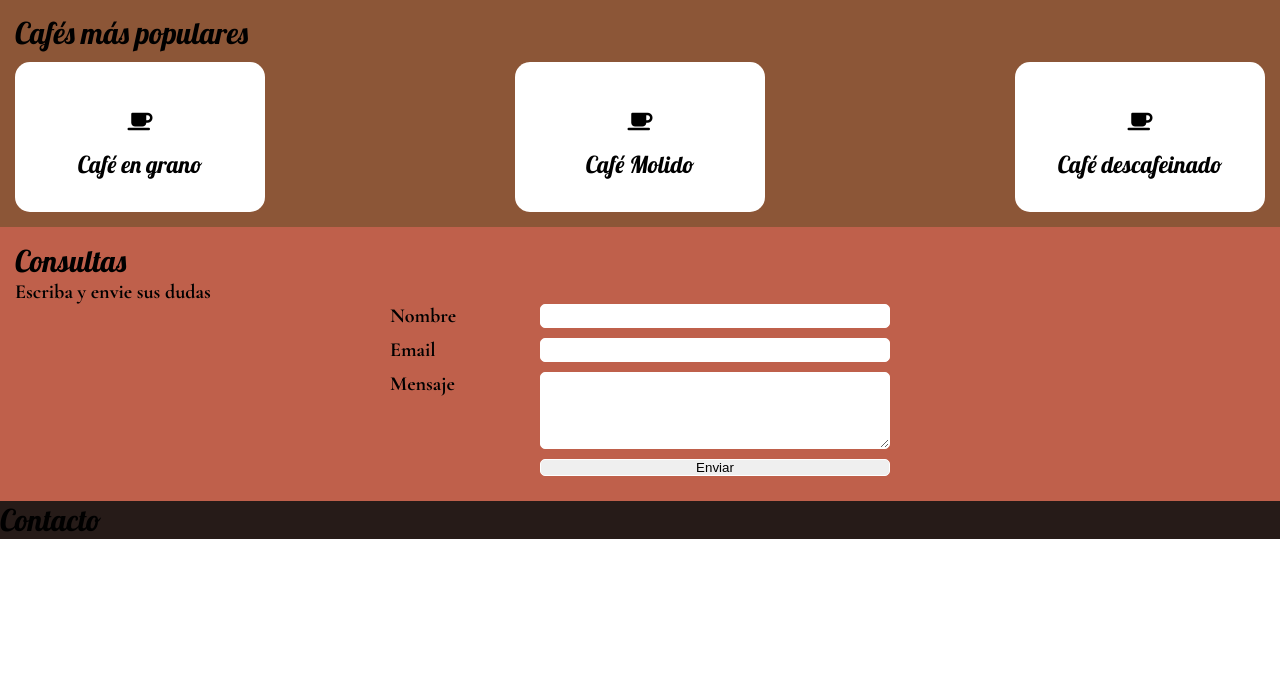
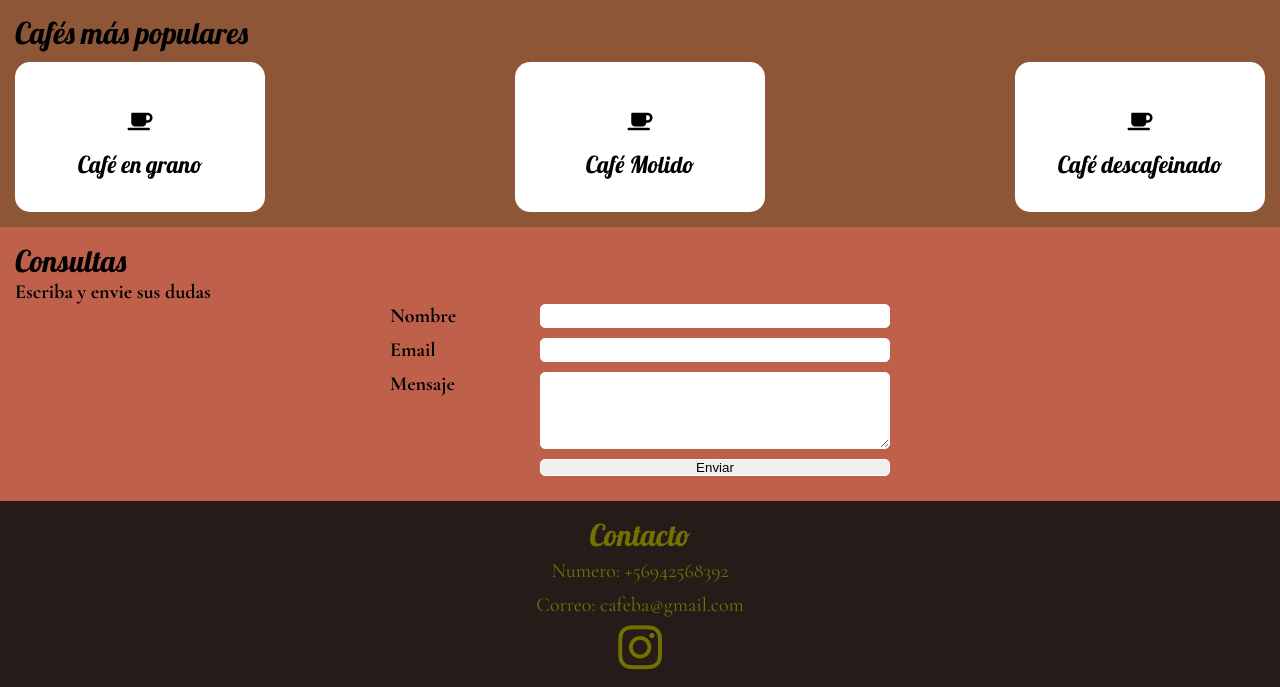
Before and after one commit to Pataparapum/Pataparapum.github.io, a plain HTML site: page index.html in a window 1280 px wide. Shown: the part 907-1594 px from the top of the page. Before the commit the page ends 1446 px from the top, so only its background shows below. Drawn offline with nearby package versions, Linux system fonts and the light colour scheme.

Commit message:
commits final

```diff
--- a/estilo/style.css
+++ b/estilo/style.css
@@ -200,6 +200,20 @@ input[type="submit"]{
     grid-column: 2/3;
 }
 
+/*Bloque contacto*/
 #contactos{
     background-color: #261B18;
+    color: #6F7302;
+    padding: 15px 15px 15px 15px;
+    text-align: center;
 }
+
+#contactos i{
+    font-size: 50px;
+}
+
+#contactos p{
+    text-align: center;
+    padding-top: 5px;
+    padding-bottom: 5px;
+}
--- a/index.html
+++ b/index.html
@@ -107,6 +107,9 @@
         <footer id="contactos">
             <div>
                 <h2>Contacto</h2>
+                <p>Numero: +56942568392</p>
+                <p>Correo: cafeba@gmail.com</p>
+                <i class="fa-brands fa-instagram"></i>
             </div>
         </footer>
     </body>
```
